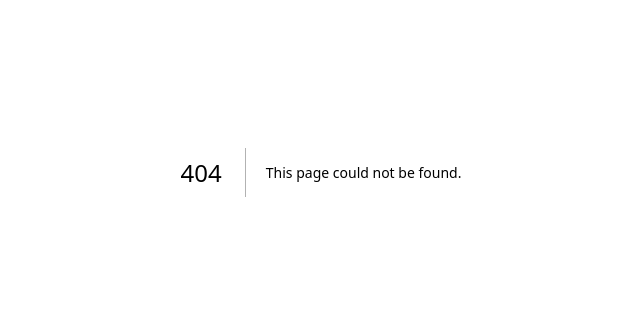
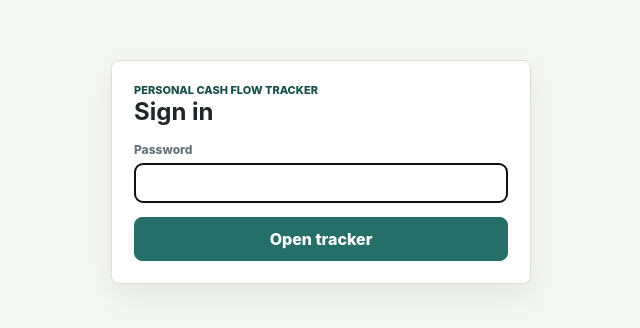
Before and after one commit to NikkiTheStitchQueen/personal-cash-flow-transactions, a Next.js app: page /login in a window 1280 px wide. Before the commit this address had no page. Shown: the part 228-556 px from the top of the page, without its empty margins (319-959 px from the left). Built offline with nearby package versions, Linux system fonts and the light colour scheme.

Commit message:
Added a login page for some security

```diff
--- /dev/null
+++ b/app/api/login/route.ts
@@ -0,0 +1,32 @@
+import { NextResponse } from "next/server";
+import { authCookieName, authSignature, getTrackerPassword } from "../../auth";
+
+export const runtime = "nodejs";
+
+export async function POST(request: Request) {
+  const form = await request.formData();
+  const password = String(form.get("password") ?? "");
+  const expectedPassword = getTrackerPassword();
+
+  if (!expectedPassword) {
+    return NextResponse.redirect(new URL("/login?error=missing-password", request.url), 303);
+  }
+
+  if (password !== expectedPassword) {
+    return NextResponse.redirect(new URL("/login?error=invalid", request.url), 303);
+  }
+
+  const response = NextResponse.redirect(new URL("/", request.url), 303);
+
+  response.cookies.set({
+    name: authCookieName,
+    value: await authSignature(),
+    httpOnly: true,
+    sameSite: "lax",
+    secure: process.env.NODE_ENV === "production",
+    path: "/",
+    maxAge: 60 * 60 * 24 * 30
+  });
+
+  return response;
+}
--- /dev/null
+++ b/app/api/logout/route.ts
@@ -0,0 +1,18 @@
+import { NextResponse } from "next/server";
+import { authCookieName } from "../../auth";
+
+export async function POST(request: Request) {
+  const response = NextResponse.redirect(new URL("/login", request.url), 303);
+
+  response.cookies.set({
+    name: authCookieName,
+    value: "",
+    httpOnly: true,
+    sameSite: "lax",
+    secure: process.env.NODE_ENV === "production",
+    path: "/",
+    maxAge: 0
+  });
+
+  return response;
+}
--- /dev/null
+++ b/app/auth.ts
@@ -0,0 +1,28 @@
+export const authCookieName = "cash-flow-auth";
+
+export function getTrackerPassword() {
+  return process.env.CASH_FLOW_TRACKER_PASSWORD ?? "";
+}
+
+export function getAuthSecret() {
+  return process.env.CASH_FLOW_AUTH_SECRET || getTrackerPassword();
+}
+
+export async function authSignature() {
+  const password = getTrackerPassword();
+
+  if (!password) {
+    return "";
+  }
+
+  return sha256(`${password}:${getAuthSecret()}`);
+}
+
+export async function sha256(value: string) {
+  const bytes = new TextEncoder().encode(value);
+  const digest = await crypto.subtle.digest("SHA-256", bytes);
+
+  return Array.from(new Uint8Array(digest))
+    .map((byte) => byte.toString(16).padStart(2, "0"))
+    .join("");
+}
--- a/app/globals.css
+++ b/app/globals.css
@@ -86,6 +86,10 @@ h2 {
   gap: 8px;
   align-items: flex-end;
   justify-content: flex-end;
+}
+
+.header-actions form {
+  display: contents;
 }
 
 .quick-add-button {
@@ -649,6 +653,33 @@ td.actions-column {
   color: var(--muted);
 }
 
+.login-screen {
+  display: grid;
+  min-height: 100vh;
+  place-items: center;
+  padding: 18px;
+}
+
+.login-panel {
+  display: grid;
+  gap: 18px;
+  width: min(420px, 100%);
+  padding: 22px;
+  background: var(--panel);
+  border: 1px solid var(--line);
+  border-radius: 8px;
+  box-shadow: var(--shadow);
+}
+
+.login-form {
+  display: grid;
+  gap: 14px;
+}
+
+.login-form .primary-button {
+  min-height: 44px;
+}
+
 @media (max-width: 1080px) {
   .app-header {
     grid-template-columns: 1fr;
--- /dev/null
+++ b/app/login/page.tsx
@@ -0,0 +1,32 @@
+type LoginPageProps = {
+  searchParams: Promise<{ error?: string }>;
+};
+
+export default async function LoginPage({ searchParams }: LoginPageProps) {
+  const { error } = await searchParams;
+  const errorMessage = error === "missing-password"
+    ? "Set CASH_FLOW_TRACKER_PASSWORD before signing in."
+    : error === "invalid"
+      ? "That password did not work."
+      : "";
+
+  return (
+    <main className="login-screen">
+      <section className="login-panel" aria-labelledby="login-title">
+        <div>
+          <p className="eyebrow">Personal cash flow tracker</p>
+          <h1 id="login-title">Sign in</h1>
+        </div>
+
+        <form className="login-form" action="/api/login" method="post">
+          <label>
+            Password
+            <input name="password" type="password" autoComplete="current-password" required autoFocus />
+          </label>
+          {errorMessage && <div className="form-error">{errorMessage}</div>}
+          <button className="primary-button" type="submit">Open tracker</button>
+        </form>
+      </section>
+    </main>
+  );
+}
--- a/app/page.tsx
+++ b/app/page.tsx
@@ -508,6 +508,9 @@ export default function TransactionsPage() {
               </div>
             )}
           </div>
+          <form action="/api/logout" method="post">
+            <button type="submit" className="ghost-button">Log out</button>
+          </form>
         </div>
       </header>
 
```
Also changed, not shown: middleware.ts (added, +52 -0 lines).
